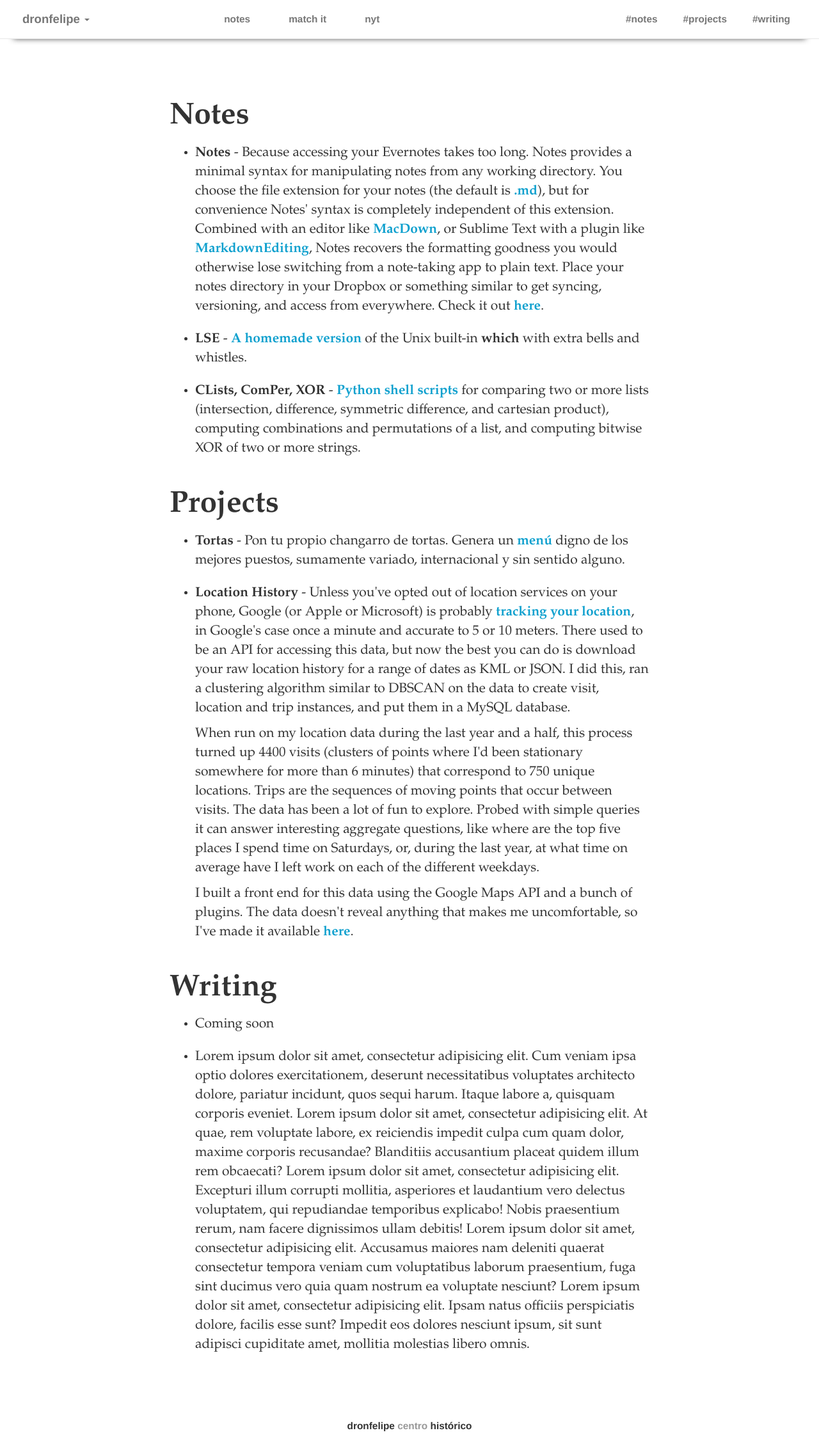
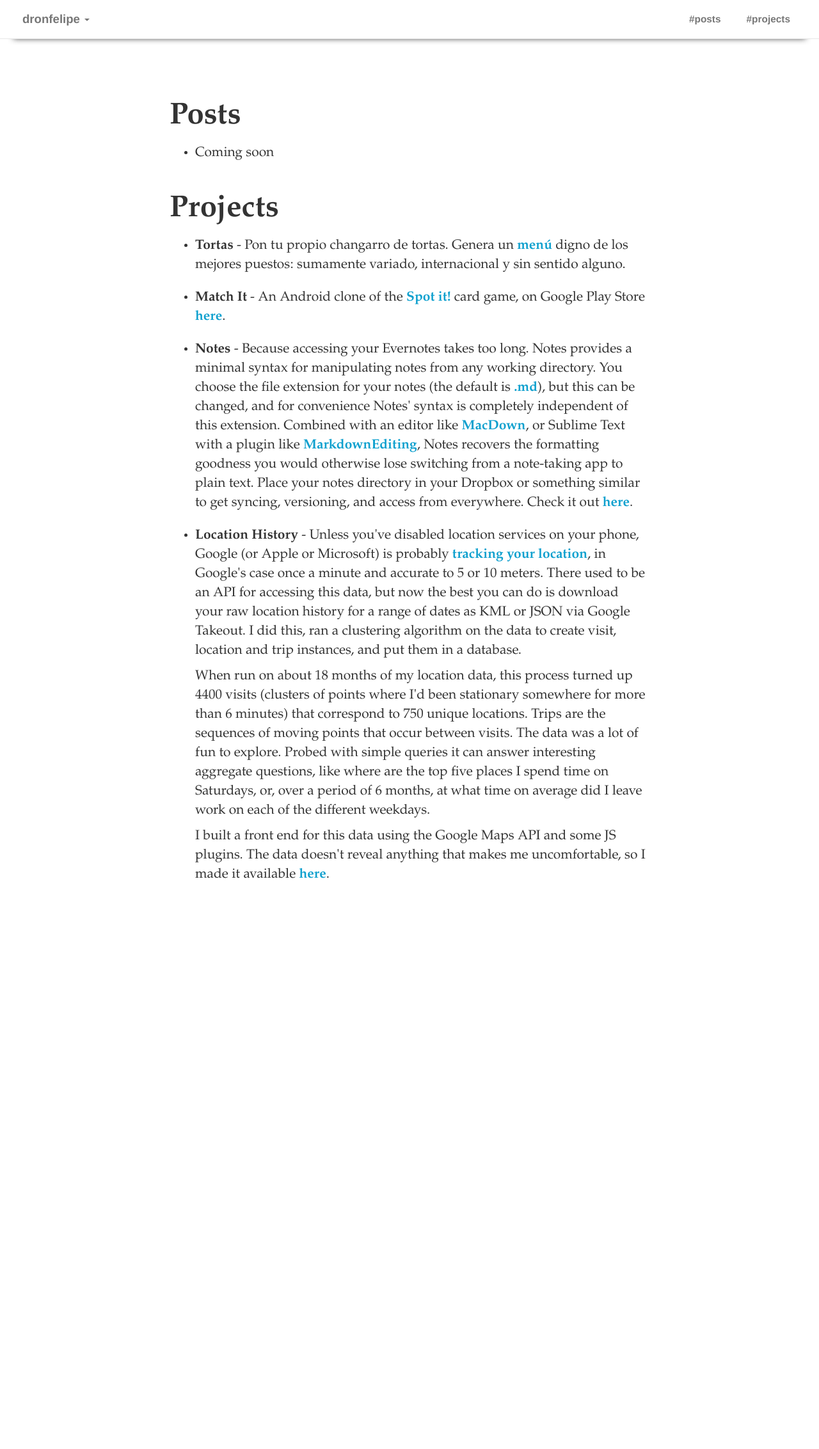
Before and after one commit to kylebebak/dronfelipe, a PHP site: page / in a window 1280 px wide. Shown: the whole page at 64% size. After the commit the page ends 1373 px from the top, so only its background shows below. Run offline with PHP 8.4, Linux system fonts and the light colour scheme; some libraries are stand-ins or nearby versions.

Commit message:
cleaned up navbar and footers by removing some unnecessary showy bullshit, removed notes section from main page, now need to build simple CMS for displaying blog posts

```diff
--- a/__partials/navbar-right.html
+++ b/__partials/navbar-right.html
@@ -1,8 +1,6 @@
 
-
-	<ul class="nav navbar-nav navbar-right">
-	  <li><a><span id="pronunciation-text">[drohn fe-<span class="pronunciation-emphasis">lee</span>-pe]</span></a></li>
-	</ul>
+  <ul class="nav navbar-nav navbar-right">
+  </ul>
 
 
 </nav>
--- a/css/style.css
+++ b/css/style.css
@@ -127,7 +127,3 @@ footer {
 	padding-bottom: 25px;
 	font-size: 1.1em;
 }
-
-#footer-text {
-	color: #999;
-}
--- a/index.php
+++ b/index.php
@@ -19,47 +19,34 @@
 	    <a href="#" class="dropdown-toggle" data-toggle="dropdown" role="button" aria-expanded="false" id="home">dronfelipe <span class="caret"></span></a>
 	    <ul class="dropdown-menu" role="menu">
 
+	      <li><a href="nyt"><span class="menu-item">nyt</span></a></li>
 	      <li><a href="tortas"><span class="menu-item">tortas</span></a></li>
 	      <li><a href="images"><span class="menu-item">images</span></a></li>
-	      <li><a href="https://www.facebook.com/pages/La-Tiendita-de-San-Pascual-Bailongo/289596207869743?fref=ts"><span class="menu-item">la tiendita</span></a></li>
 	      <li><a href="https://www.facebook.com/elcomedordesanpascualbailongo?fref=ts"><span class="menu-item">el comedor</span></a></li>
 	      <li><a href="http://ojodecorazon.tumblr.com/"><span class="menu-item">ojo de corazón</span></a></li>
 	      <li><a href="location_history"><span class="menu-item">location history</span></a></li>
-
 
 	    </ul>
 	  </li>
 	</ul>
 
-	<ul class="nav navbar-nav navbar-centered">
-
-	  <li><a href="https://github.com/kylebebak/notes">notes</a></li>
-	  <li><a href="https://play.google.com/store/apps/details?id=bebak.kyle.tap_it">match it</a></li>
-	  <li><a href="nyt">nyt</a></li>
-
-	</ul>
-
 	<ul class="nav navbar-nav navbar-right">
-	  <li><a href="#notes">#notes</a></li>
+	  <li><a href="#posts">#posts</a></li>
 	  <li><a href="#projects">#projects</a></li>
-	  <li><a href="#Writing">#writing</a></li>
 	</ul>
 
 </nav>
+
 
 <main>
 
 
 
+<a class="anchor" name="posts" id="first-anchor"></a>
+<h2>Posts</h2>
 
-<a class="anchor" name="notes" id="first-anchor"></a>
-<h2>Notes</h2>
 <ul>
-	<li><span class="content-item">Notes</span> - Because accessing your Evernotes takes too long. Notes provides a minimal syntax for manipulating notes from any working directory. You choose the file extension for your notes (the default is <a href="http://daringfireball.net/projects/markdown/">.md</a>), but for convenience Notes' syntax is completely independent of this extension. Combined with an editor like <a href="http://macdown.uranusjr.com/">MacDown</a>, or Sublime Text with a plugin like <a href="https://github.com/SublimeText-Markdown/MarkdownEditing">MarkdownEditing</a>, Notes recovers the formatting goodness you would otherwise lose switching from a note-taking app to plain text. Place your notes directory in your Dropbox or something similar to get syncing, versioning, and access from everywhere. Check it out <a href="https://github.com/kylebebak/notes">here</a>.</li>
-
-	<li><span class="content-item">LSE</span> - <a href="https://github.com/kylebebak/other-scripts">A homemade version</a> of the Unix built-in <strong>which</strong> with extra bells and whistles.</li>
-
-	<li><span class="content-item">CLists, ComPer, XOR</span> - <a href="https://github.com/kylebebak/math-scripts">Python shell scripts</a> for comparing two or more lists (intersection, difference, symmetric difference, and cartesian product), computing combinations and permutations of a list, and computing bitwise XOR of two or more strings.</li>
+	<li>Coming soon</li>
 </ul>
 
 
@@ -68,29 +55,23 @@
 <h2>Projects</h2>
 
 <ul>
-	<li><span class="content-item">Tortas</span> - Pon tu propio changarro de tortas. Genera un <a href="tortas">menú</a> digno de los mejores puestos, sumamente variado, internacional y sin sentido alguno.</li>
+	<li><span class="content-item">Tortas</span> - Pon tu propio changarro de tortas. Genera un <a href="tortas">menú</a> digno de los mejores puestos: sumamente variado, internacional y sin sentido alguno.</li>
 
-	<li><p><span class="content-item">Location History</span> - Unless you've opted out of location services on your phone, Google (or Apple or Microsoft) is probably <a href="http://www.howtogeek.com/195647/googles-location-history-is-still-recording-your-every-move/">tracking your location</a>, in Google's case once a minute and accurate to 5 or 10 meters. There used to be an API for accessing this data, but now the best you can do is download your raw location history for a range of dates as KML or JSON. I did this, ran a clustering algorithm similar to DBSCAN on the data to create visit, location and trip instances, and put them in a MySQL database.</p>
+	<li><span class="content-item">Match It</span> - An Android clone of the <a href="http://www.blueorangegames.com/index.php/games/spotit">Spot it!</a> card game, on Google Play Store <a href="https://play.google.com/store/apps/details?id=bebak.kyle.tap_it">here</a>.</li>
 
-	<p>When run on my location data during the last year and a half, this process turned up 4400 visits (clusters of points where I'd been stationary somewhere for more than 6 minutes) that correspond to 750 unique locations. Trips are the sequences of moving points that occur between visits. The data has been a lot of fun to explore. Probed with simple queries it can answer interesting aggregate questions, like where are the top five places I spend time on Saturdays, or, during the last year, at what time on average have I left work on each of the different weekdays.</p>
+	<li><span class="content-item">Notes</span> - Because accessing your Evernotes takes too long. Notes provides a minimal syntax for manipulating notes from any working directory. You choose the file extension for your notes (the default is <a href="http://daringfireball.net/projects/markdown/">.md</a>), but this can be changed, and for convenience Notes' syntax is completely independent of this extension. Combined with an editor like <a href="http://macdown.uranusjr.com/">MacDown</a>, or Sublime Text with a plugin like <a href="https://github.com/SublimeText-Markdown/MarkdownEditing">MarkdownEditing</a>, Notes recovers the formatting goodness you would otherwise lose switching from a note-taking app to plain text. Place your notes directory in your Dropbox or something similar to get syncing, versioning, and access from everywhere. Check it out <a href="https://github.com/kylebebak/notes">here</a>.</li>
 
-	<p>I built a front end for this data using the Google Maps API and a bunch of plugins. The data doesn't reveal anything that makes me uncomfortable, so I've made it available <a href="location_history">here</a>.</p></li>
+	<li><p><span class="content-item">Location History</span> - Unless you've disabled location services on your phone, Google (or Apple or Microsoft) is probably <a href="http://www.howtogeek.com/195647/googles-location-history-is-still-recording-your-every-move/">tracking your location</a>, in Google's case once a minute and accurate to 5 or 10 meters. There used to be an API for accessing this data, but now the best you can do is download your raw location history for a range of dates as KML or JSON via Google Takeout. I did this, ran a clustering algorithm on the data to create visit, location and trip instances, and put them in a database.</p>
+
+	<p>When run on about 18 months of my location data, this process turned up 4400 visits (clusters of points where I'd been stationary somewhere for more than 6 minutes) that correspond to 750 unique locations. Trips are the sequences of moving points that occur between visits. The data was a lot of fun to explore. Probed with simple queries it can answer interesting aggregate questions, like where are the top five places I spend time on Saturdays, or, over a period of 6 months, at what time on average did I leave work on each of the different weekdays.</p>
+
+	<p>I built a front end for this data using the Google Maps API and some JS plugins. The data doesn't reveal anything that makes me uncomfortable, so I made it available <a href="location_history">here</a>.</p></li>
 </ul>
 
-
-<a class="anchor" name="Writing"></a>
-<h2>Writing</h2>
-
-<ul>
-	<li>Coming soon</li>
-
-	<li>Lorem ipsum dolor sit amet, consectetur adipisicing elit. Cum veniam ipsa optio dolores exercitationem, deserunt necessitatibus voluptates architecto dolore, pariatur incidunt, quos sequi harum. Itaque labore a, quisquam corporis eveniet. Lorem ipsum dolor sit amet, consectetur adipisicing elit. At quae, rem voluptate labore, ex reiciendis impedit culpa cum quam dolor, maxime corporis recusandae? Blanditiis accusantium placeat quidem illum rem obcaecati? Lorem ipsum dolor sit amet, consectetur adipisicing elit. Excepturi illum corrupti mollitia, asperiores et laudantium vero delectus voluptatem, qui repudiandae temporibus explicabo! Nobis praesentium rerum, nam facere dignissimos ullam debitis! Lorem ipsum dolor sit amet, consectetur adipisicing elit. Accusamus maiores nam deleniti quaerat consectetur tempora veniam cum voluptatibus laborum praesentium, fuga sint ducimus vero quia quam nostrum ea voluptate nesciunt? Lorem ipsum dolor sit amet, consectetur adipisicing elit. Ipsam natus officiis perspiciatis dolore, facilis esse sunt? Impedit eos dolores nesciunt ipsum, sit sunt adipisci cupiditate amet, mollitia molestias libero omnis.</li>
-</ul>
 
 
 </main>
 
-<footer>dronfelipe <span id="footer-text">centro</span> histórico</footer>
 
 <script src="https://ajax.googleapis.com/ajax/libs/jquery/2.1.3/jquery.min.js"></script>
 <script src="//maxcdn.bootstrapcdn.com/bootstrap/3.3.2/js/bootstrap.min.js"></script>
@@ -99,7 +80,5 @@
 <script src="js/scripts.js"></script>
 
 
-
-
 </body>
 </html>
```
Also changed, not shown: __partials/css/style.css (+0 -14 lines).
